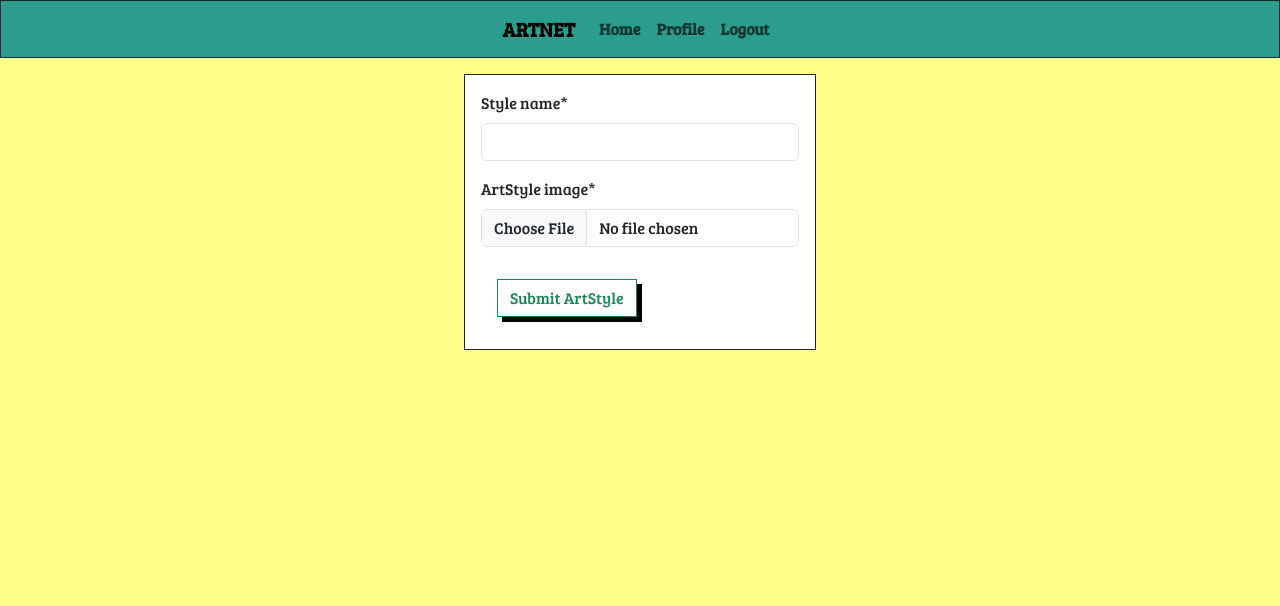
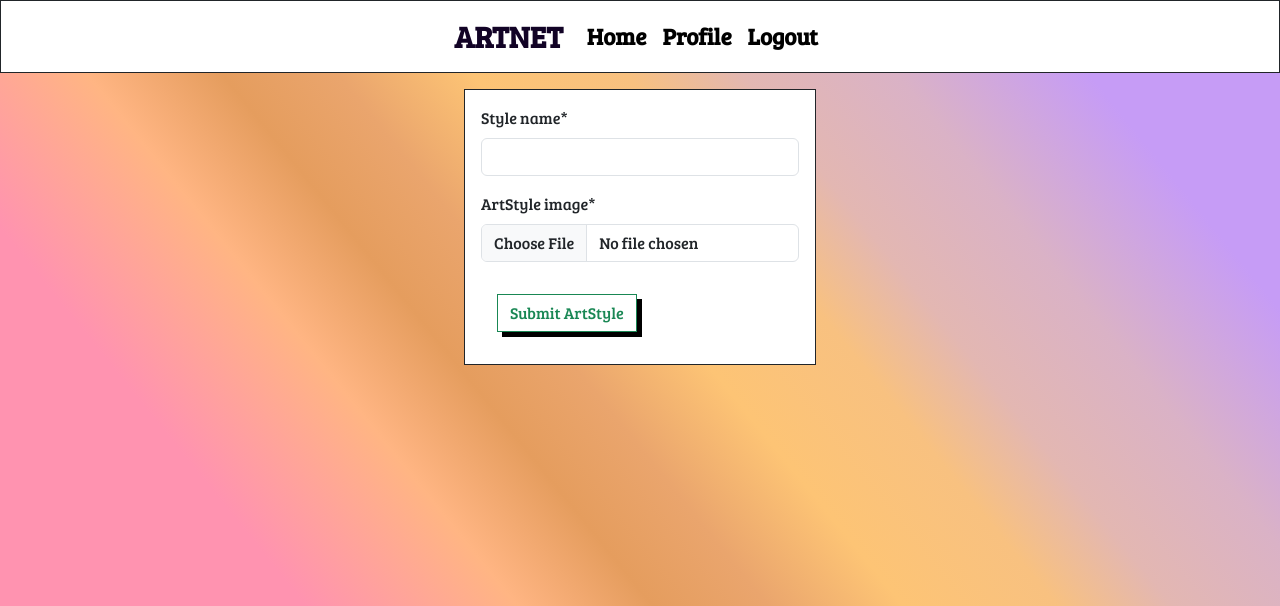
Before and after one commit to afaiyaz006/Artnet_UAP, a Django app: page /submit_artstyle in a window 1280 px wide. Shown: the top 606 px of the page. Run offline with Django 4.2, Linux system fonts and the light colour scheme; the visitor is signed in with stand-in values (Sample User, id 1); some libraries are stand-ins or nearby versions.

Commit message:
Frontend of base.html updated :100:

```diff
--- a/artnet_app/templates/artnet_app/base.html
+++ b/artnet_app/templates/artnet_app/base.html
@@ -21,27 +21,30 @@
     <meta charset="UTF-8">
 </head>
 
-<body style="background-color:#FEFF86">
+<body style="background: rgb(255,147,176);
+background: linear-gradient(51deg, rgba(255,147,176,1) 24%, rgba(255,181,131,1) 35%, rgba(229,157,94,1) 42%, rgba(234,165,109,1) 48%, rgba(253,196,117,1) 55%, rgba(248,193,128,1) 63%, rgba(227,183,178,1) 69%, rgba(218,178,198,1) 77%, rgba(198,156,246,1) 87%);background-repeat: no-repeat;
+background-attachment: fixed;">
 
 
-        <nav class="navbar sticky-top navbar-black navbar-expand-lg  border border-dark border-width-2 fw-bold" style="background-color:#2a9d8f">
+        <nav class="navbar sticky-top navbar-black navbar-expand-lg  border border-dark border-width-2 fw-bold" style="background-color:#ffffff" border-radius: 20px;>
             <!-- Navbar content -->
             <div class="container d-flex flex-col justify-content-center align-items-center">
-                <a class="navbar-brand" href="#">ARTNET</a>
+                <a class="navbar-brand" href="{% url 'home' %}" style="color: #120326; font-size: 30px;">ARTNET</a>
+
                 <ul class="navbar-nav">
                     <li class="nav-item active">
-
-                        <a class="nav-link" href="{% url 'home' %}">Home</a>
-
+                    {% if user.is_authenticated %}
+                    <a class="nav-link" href="{% url 'home' %}" style="color: black; font-size: 23px;">Home</a>
+                    {% endif %}
                     </li>
                     <li class="nav-item">
                         {% if user.is_authenticated %}
-                            <a class="nav-link" href="{% url 'profile' %}"> Profile </a>
+                            <a class="nav-link" href="{% url 'profile' %}" style="color: black; font-size: 23px;"> Profile </a>
                         {% endif %}
                     </li>
                     <li class="nav-item">
                     {% if user.is_authenticated %}
-                        <a class="nav-link" href="{% url 'logout' %}"> Logout </a>
+                        <a class="nav-link" href="{% url 'logout' %}" style="color: black; font-size: 23px;"> Logout </a>
                     {% endif %}
                     </li>
                 </ul>
```
